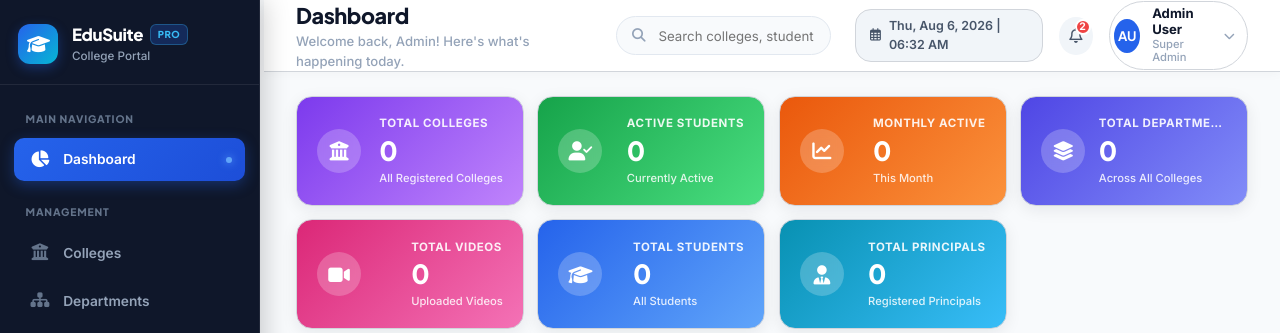
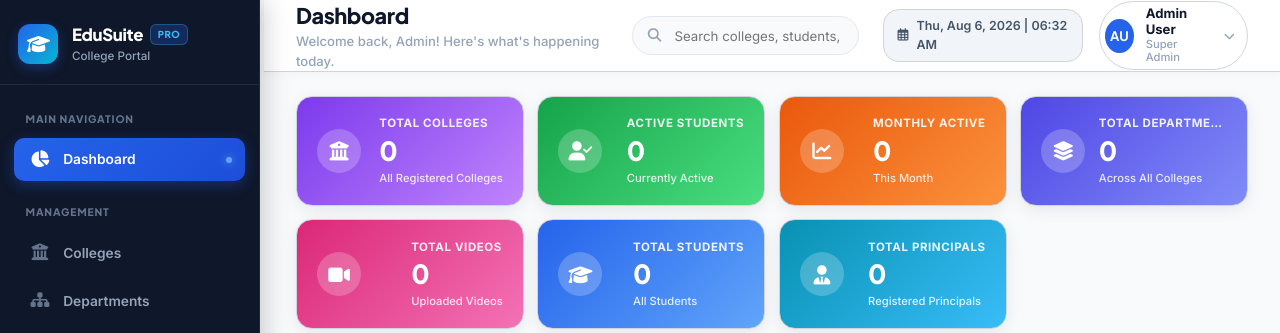
Before and after one commit to nimtechnologiez-coder/online_management_backend, a Django app: page /dashboard/ in a window 1280 px wide. Shown: the top 333 px of the page. Run offline with Django 5.2, Linux system fonts and the light colour scheme; the visitor is signed in with stand-in values (Sample User, id 1); data that the repository does not hold is empty; some libraries are stand-ins or nearby versions.

Commit message:
Remove notification button from header

```diff
--- a/studentapp/templates/dashboard/dashboard.html
+++ b/studentapp/templates/dashboard/dashboard.html
@@ -51,11 +51,6 @@
                         <i class="far fa-calendar-alt"></i>
                         <span id="current-datetime">Sun, Jul 26, 2026 | 11:26 AM</span>
                     </div>
-
-                    <button class="notification-btn" title="Notifications">
-                        <i class="far fa-bell"></i>
-                        <span class="notification-badge">2</span>
-                    </button>
 
                     <div class="user-profile">
                         <div class="avatar-badge">AU</div>
```
